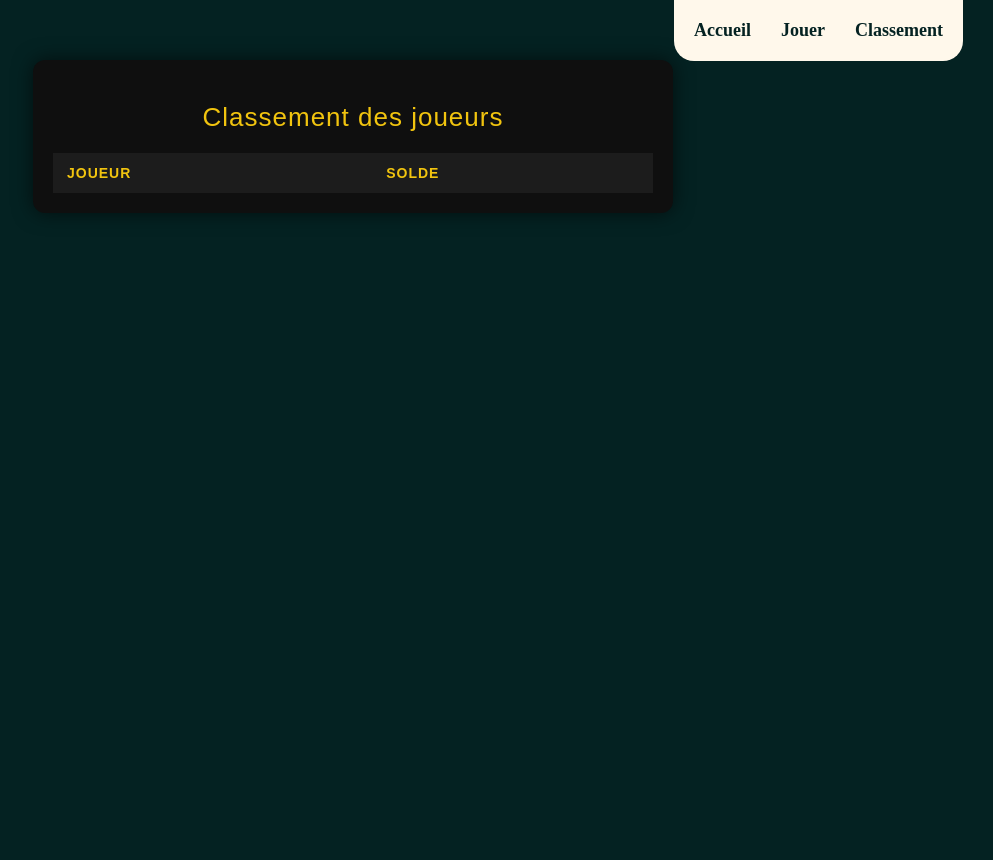
After one commit to candeago-mike/django_roulette, a Django app: page /classement/ in a window 1280 px wide. The commit adds this page. Shown: the whole page, without its empty margins (287-1280 px from the left). Run offline with Django 4.2, Linux system fonts and the light colour scheme; data comes from the database, SQL or seed files in the repository; lists and menus that the app fills with data are empty; some web fonts are replaced.

Commit message:
ajout classement

```diff
--- a/casino_app/static/css/style.css
+++ b/casino_app/static/css/style.css
@@ -71,9 +71,8 @@ header a {
 }
 header nav {
   display: flex;
-    gap:30px;
+  gap: 30px;
 }
-
 
 .connexion-container {
   display: flex;
@@ -86,7 +85,8 @@ header nav {
   width: 400px;
 }
 
-.connexion-container input, .connexion-container button {
+.connexion-container input,
+.connexion-container button {
   padding: 10px 14px;
 }
 
@@ -96,7 +96,8 @@ header nav {
   margin-top: 40px;
 }
 
-.connexion-container input, input:-internal-autofill-selected {
+.connexion-container input,
+input:-internal-autofill-selected {
   background-color: var(--vert) !important;
 }
 .connexion-container input::placeholder {
@@ -108,3 +109,77 @@ header nav {
   font-weight: 900;
   cursor: pointer;
 }
+
+.Classement {
+  max-width: 600px;
+  margin: 60px auto;
+  padding: 20px;
+  background: #0f0f0f;
+  border-radius: 12px;
+  box-shadow: 0 0 20px rgba(0, 0, 0, 0.6);
+}
+
+.Classement h1 {
+  text-align: center;
+  margin-bottom: 20px;
+  color: #f1c40f; /* or casino */
+  font-size: 26px;
+  letter-spacing: 1px;
+}
+
+.Classement table {
+  width: 100%;
+  border-collapse: collapse;
+  color: white;
+  font-size: 16px;
+}
+
+.Classement thead {
+  background: #1c1c1c;
+}
+
+.Classement th,
+.Classement td {
+  padding: 12px 14px;
+  text-align: left;
+}
+
+.Classement th {
+  text-transform: uppercase;
+  font-size: 14px;
+  letter-spacing: 1px;
+  color: #f1c40f;
+}
+
+.Classement tbody tr {
+  border-bottom: 1px solid #2c2c2c;
+  transition: background 0.2s ease;
+}
+
+.Classement tbody tr:nth-child(even) {
+  background: #181818;
+}
+
+.Classement tbody tr:hover {
+  background: #262626;
+}
+
+.Classement td:last-child {
+  text-align: right;
+  font-weight: bold;
+  color: #2ecc71; /* vert pour le solde */
+}
+
+.Classement tbody {
+  counter-reset: rank;
+}
+
+.Classement tbody tr {
+  counter-increment: rank;
+}
+
+.Classement tbody tr td:first-child::before {
+  content: counter(rank) ". ";
+  color: #f1c40f;
+  font-weight: bold;
+}
--- /dev/null
+++ b/casino_app/templates/casino_app/classement.html
@@ -0,0 +1,37 @@
+<!DOCTYPE html>
+<html lang="en">
+  <head>
+    <meta charset="UTF-8" />
+    <meta name="viewport" content="width=device-width, initial-scale=1.0" />
+    <title>Règles</title>
+    <link rel="stylesheet" href="../../static/css/style.css" />
+  </head>
+  <body style="background-color: var(--vert_fonce)">
+    <header>
+      <nav>
+        <a href="/">Accueil</a>
+        <a href="/roulette">Jouer</a>
+        <a href="/">Classement</a>
+      </nav>
+    </header>
+    <section class="Classement">
+      <h1>Classement des joueurs</h1>
+      <table>
+        <thead>
+          <tr>
+            <th>Joueur</th>
+            <th>Solde</th>
+          </tr>
+        </thead>
+        <tbody>
+          {% for profile in profiles %}
+          <tr>
+            <td>{{ profile.user.username }}</td>
+            <td>{{ profile.balance }}</td>
+          </tr>
+          {% endfor %}
+        </tbody>
+      </table>
+    </section>
+  </body>
+</html>
--- a/casino_app/urls.py
+++ b/casino_app/urls.py
@@ -10,4 +10,6 @@ urlpatterns = [
     path("spin/", views.spin_roulette, name="spin"),
     path('', views.home_view, name='home'),
     path("bet-spin/", views.bet_and_spin, name="bet_spin"),
+    path("classement/", views.classement_view, name="classement"),
+
 ]
--- a/casino_app/views.py
+++ b/casino_app/views.py
@@ -42,6 +42,9 @@ def logout_view(request):
     logout(request)
     return redirect("login")
 
+def classement_view(request):
+    profiles = Profile.objects.select_related('user').order_by('-balance')[:10]
+    return render(request, "casino_app/classement.html", {"profiles": profiles})
 
 def roulette_view(request):
     if not request.user.is_authenticated:
```
Lines whose indentation alone changed are shown as unchanged.
